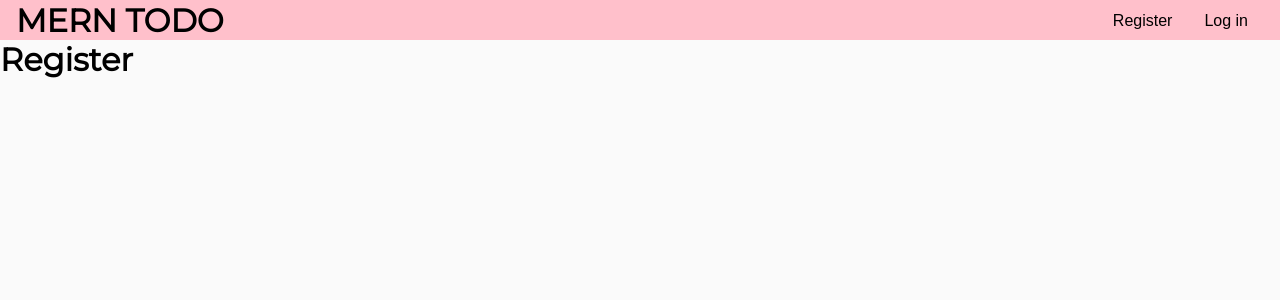
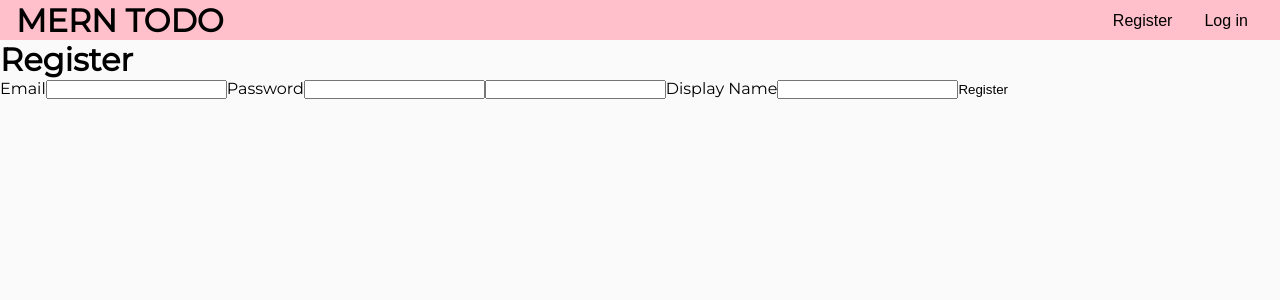
Before and after one commit to julianoperin/MERN-AUTH, a React (Create React App) app in the folder client/: page /register in a window 1280 px wide. Shown: the top 300 px of the page. Built offline with nearby package versions, Linux system fonts and the light colour scheme; no server answers.

Commit message:
workeed on the registar form

```diff
--- a/client/src/components/auth/Register.js
+++ b/client/src/components/auth/Register.js
@@ -2,8 +2,21 @@ import React from "react";
 
 const Register = () => {
   return (
-    <div>
+    <div className="page">
       <h1>Register</h1>
+      <form>
+        <label htmlFor="register-email">Email</label>
+        <input type="text" id="register-email" />
+
+        <label htmlFor="register-password">Password</label>
+        <input type="text" id="register-password" />
+        <input type="text" id="register-password" />
+
+        <label htmlFor="register-display-name">Display Name</label>
+        <input type="text" id="register-display-name" />
+
+        <input type="submit" value="Register" />
+      </form>
     </div>
   );
 };
```
Also changed, not shown: 1 other file (tests, documents, lock files or other folders).
